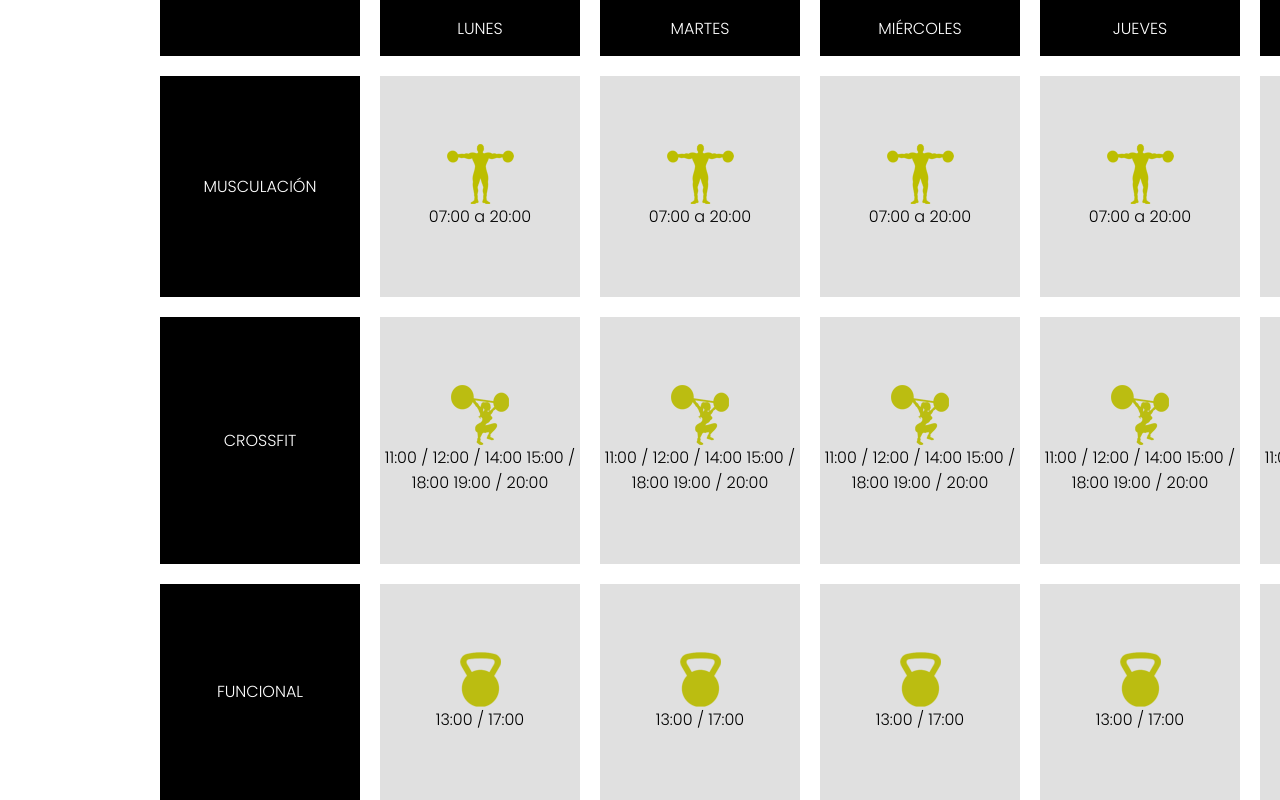
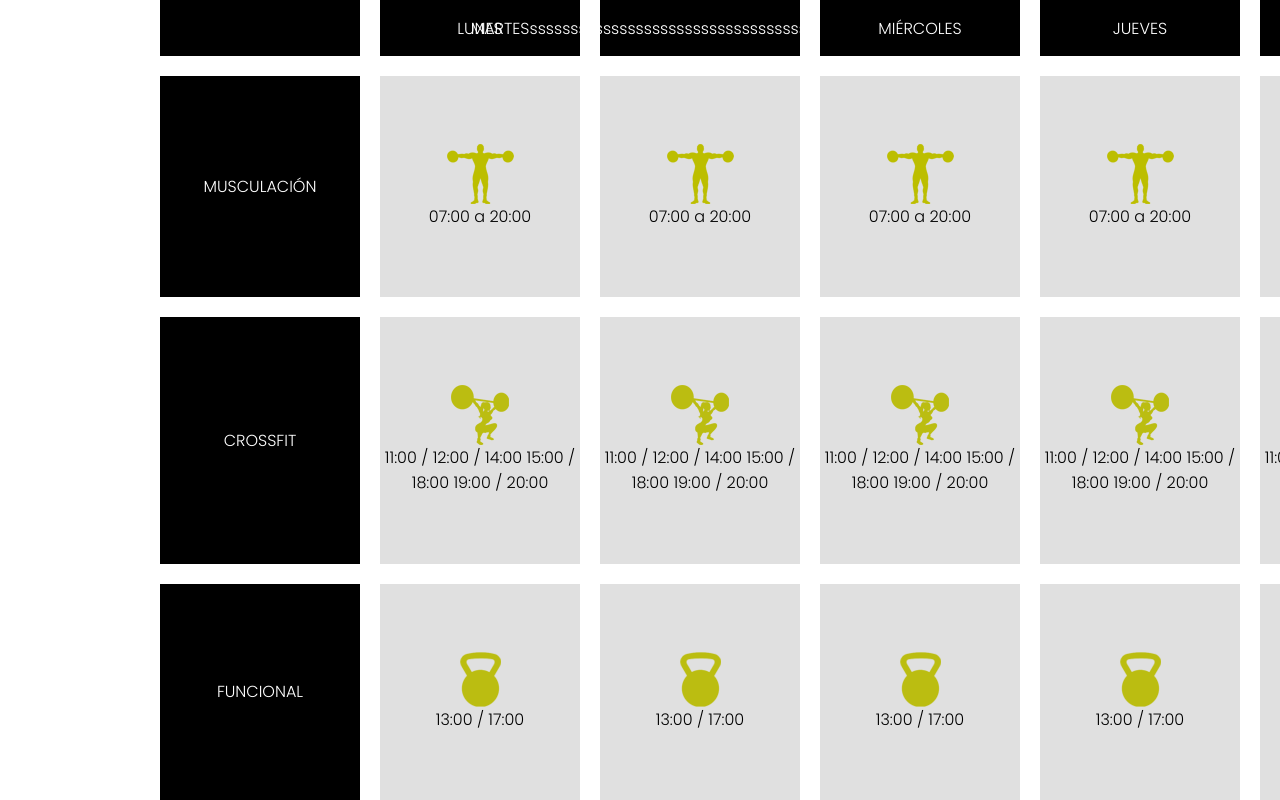
Before and after one commit to FacuSart/OlimpiaCE, a plain HTML site: page crono_grid.html in a window 1280 px wide. Shown: the top 800 px of the page. Drawn offline with Linux system fonts and the light colour scheme.

Commit message:
Prueba de contacto

```diff
--- a/crono_grid.html
+++ b/crono_grid.html
@@ -12,7 +12,7 @@
     <section class="main__crono__grid">
         <div class="main__crono__grid__negro"></div>
         <div class="main__crono__grid__negro">LUNES</div>
-        <div class="main__crono__grid__negro">MARTES</div>
+        <div class="main__crono__grid__negro">MARTESsssssssssssssssssssssssssssssssssssssssssssssssss</div>
         <div class="main__crono__grid__negro">MIÉRCOLES</div>
         <div class="main__crono__grid__negro">JUEVES</div>
         <div class="main__crono__grid__negro">VIERNES</div>
```
